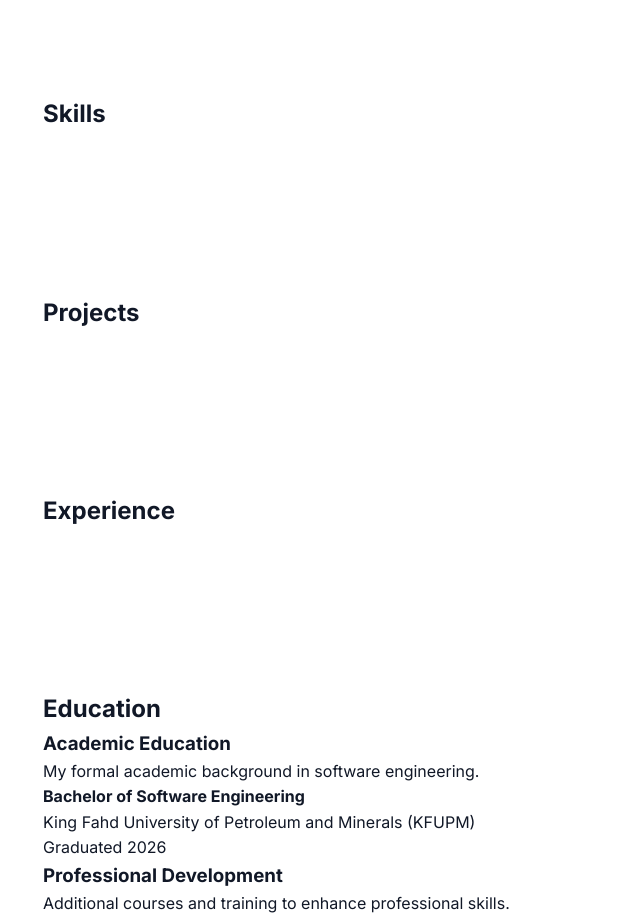
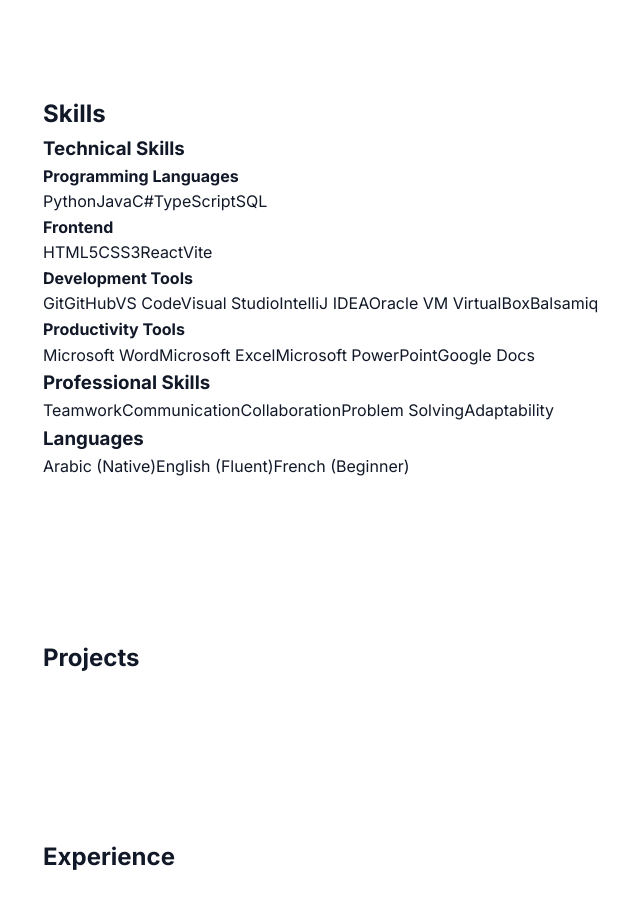
Before and after one commit to TurkiCodes/portfolio, a React (Vite) app: page / in a window 1280 px wide. Shown: the part 1060-1980 px from the top of the page, without its empty margins (21-661 px from the left). Built offline with nearby package versions, Linux system fonts and the light colour scheme.

Commit message:
Add categorized skills section

```diff
--- a/src/components/Skills.tsx
+++ b/src/components/Skills.tsx
@@ -1,10 +1,99 @@
+const technicalSkills = [
+  {
+    category: "Programming Languages",
+    skills: ["Python", "Java", "C#", "TypeScript", "SQL"],
+  },
+  {
+    category: "Frontend",
+    skills: ["HTML5", "CSS3", "React", "Vite"],
+  },
+  {
+    category: "Development Tools",
+    skills: [
+      "Git",
+      "GitHub",
+      "VS Code",
+      "Visual Studio",
+      "IntelliJ IDEA",
+      "Oracle VM VirtualBox",
+      "Balsamiq",
+    ],
+  },
+  {
+    category: "Productivity Tools",
+    skills: [
+      "Microsoft Word",
+      "Microsoft Excel",
+      "Microsoft PowerPoint",
+      "Google Docs",
+    ],
+  },
+];
+
+const professionalSkills = [
+  "Teamwork",
+  "Communication",
+  "Collaboration",
+  "Problem Solving",
+  "Adaptability",
+];
+
+const languages = [
+  "Arabic (Native)",
+  "English (Fluent)",
+  "French (Beginner)",
+];
+
 function Skills() {
   return (
     <section id="skills">
       <div className="container">
-        <h2>Skills</h2>
+        <h2 className="section-title">Skills</h2>
+
+        <div className="skills-group">
+          <h3>Technical Skills</h3>
+
+          {technicalSkills.map((group) => (
+            <div key={group.category}>
+              <h4>{group.category}</h4>
+
+              <div className="skills-list">
+                {group.skills.map((skill) => (
+                  <span key={skill} className="skill-item">
+                    {skill}
+                  </span>
+                ))}
+              </div>
+            </div>
+          ))}
+        </div>
+
+        <div className="skills-group">
+          <h3>Professional Skills</h3>
+
+          <div className="skills-list">
+            {professionalSkills.map((profSkill) => (
+              <span key={profSkill} className="skill-item">
+                {profSkill}
+              </span>
+            ))}
+          </div>
+        </div>
+
+        <div className="skills-group">
+          <h3>Languages</h3>
+
+          <div className="skills-list">
+            {languages.map((language) => (
+              <span key={language} className="skill-item">
+                {language}
+              </span>
+            ))}
+          </div>
+        </div>
       </div>
     </section>
   );
 }
-export default Skills
+
+export default Skills;
```
